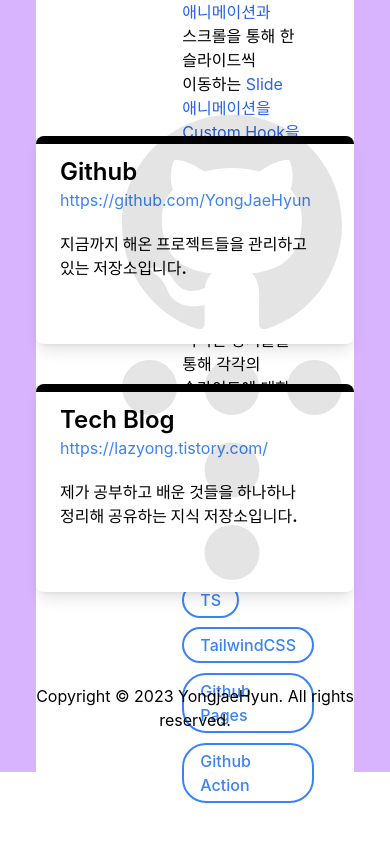
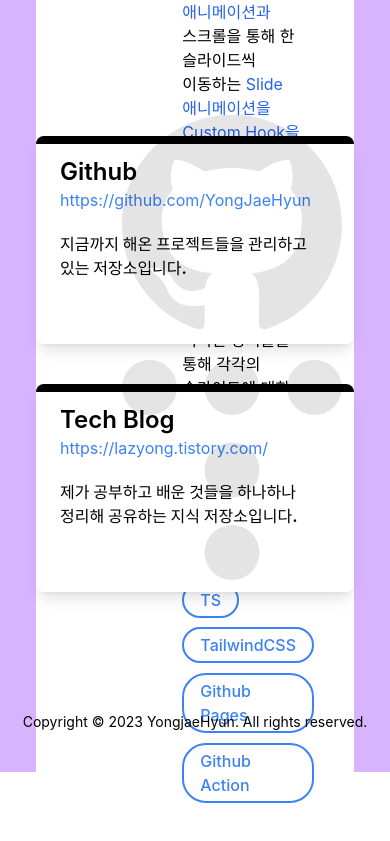
Before and after one commit to YongJaeHyun/YongJaeHyun.github.io, a React (Create React App) app: page / in a window 390 px wide. Shown: the part 5131-5972 px from the top of the page. Built offline with nearby package versions, Linux system fonts and the light colour scheme; a web font is replaced by a local one.

Commit message:
Design: font 크기 변경

```diff
--- a/src/components/Footer.tsx
+++ b/src/components/Footer.tsx
@@ -1,6 +1,6 @@
 const Footer = () => {
   return (
-    <footer className="absolute bottom-10 w-full text-center">
+    <footer className="absolute bottom-10 w-full text-center text-sm md:text-base">
       Copyright &copy; 2023 YongjaeHyun. All rights reserved.
     </footer>
   );
```
